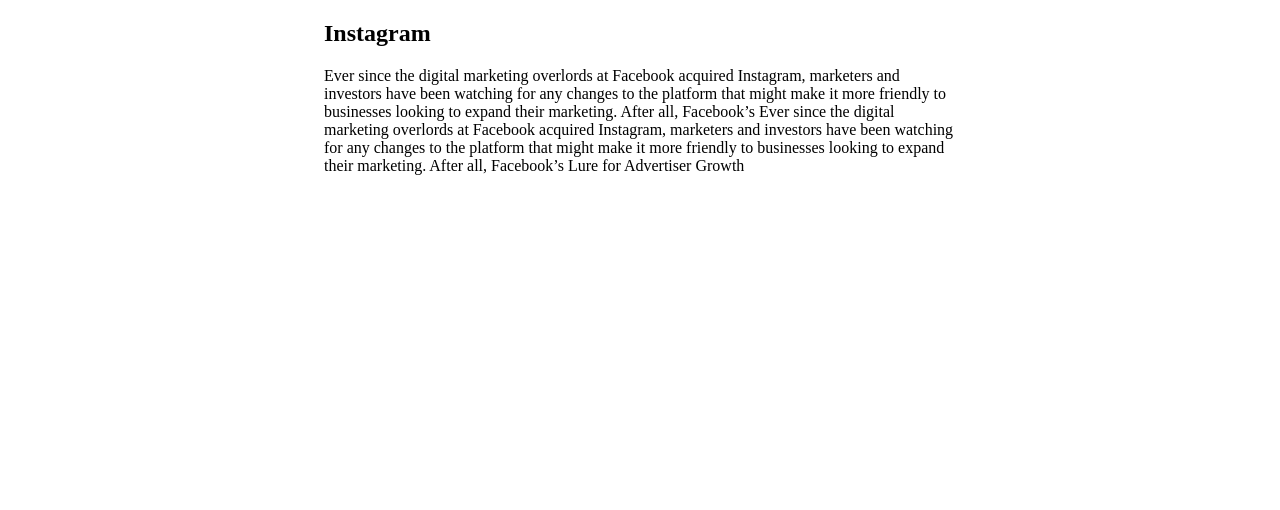
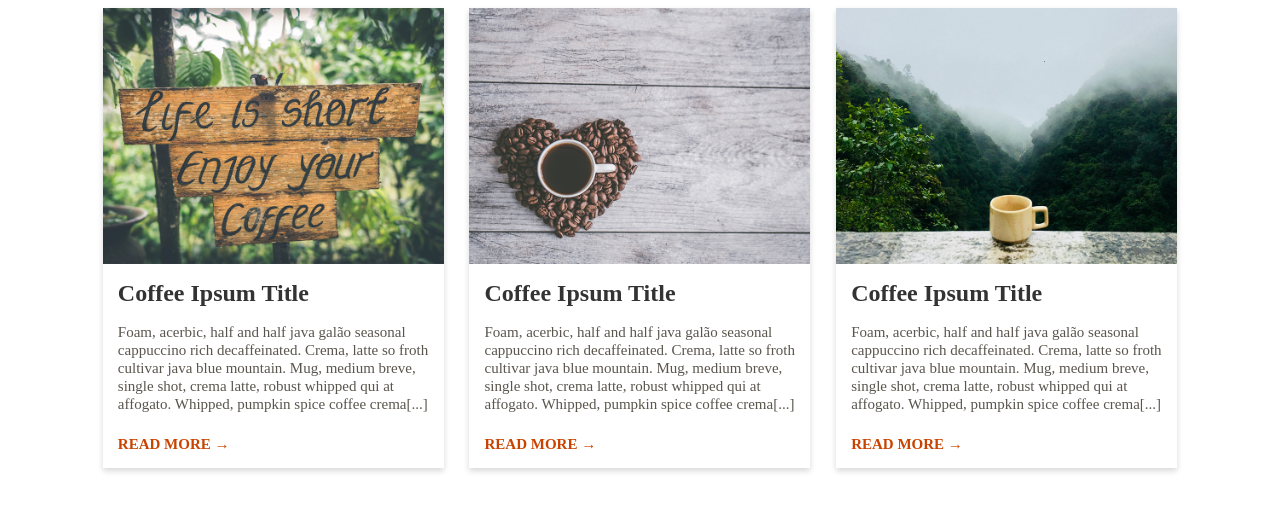
Before and after one commit to np6176a/truncateTxt, a plain HTML site: page index.html in a window 1280 px wide. Drawn offline with nearby package versions, Linux system fonts and the light colour scheme.

Commit message:
inital test with window resize

```diff
--- a/index.html
+++ b/index.html
@@ -3,29 +3,64 @@
 <head>
     <meta charset="UTF-8">
     <title>Test</title>
-    <link rel="stylesheet" href="styles.css">
+    <link rel="stylesheet" href="style.css">
 </head>
 <body>
-<div class="container">
-    <h2 class="title">Instagram </h2>
-    <div class="parawrap">
-        <p class="para">Ever since the digital marketing overlords at Facebook acquired Instagram,
-            marketers
-            and investors have been watching for any changes to the platform that might make it more
-            friendly to businesses looking to expand their marketing. After all, Facebook’s Ever since
-            the digital marketing overlords at Facebook acquired Instagram,
-            marketers
-            and investors have been watching for any changes to the platform that might make it more
-            friendly to businesses looking to expand their marketing. After all, Facebook’s Lure for
-            Advertiser Growth </p>
+<section>
+    <div class="box">
+        <a class="box-img" href="#">
+            <img src="img/img2.jpg">
+        </a>
+        <div class="box-content">
+            <a href="#">
+                <h2>Coffee Ipsum Title</h2>
+            </a>
+            <div class="content">
+                <p>Foam, acerbic, half and half java galão seasonal cappuccino rich decaffeinated. Crema, latte so froth
+                    cultivar java blue mountain. Mug, medium breve, single shot, crema latte, robust whipped qui at
+                    affogato. Whipped, pumpkin spice coffee crema, ristretto sit black brewed latte.</p></div>
+            <a class="link" href="#">Read More &#8594;</a>
+        </div>
     </div>
-</div>
+
+    <div class="box">
+        <a class="box-img" href="#">
+            <img src="img/img1.jpg">
+        </a>
+        <div class="box-content">
+            <a href="#">
+                <h2>Coffee Ipsum Title</h2>
+            </a>
+            <div class="content">
+                <p>Foam, acerbic, half and half java galão seasonal cappuccino rich decaffeinated. Crema, latte so froth
+                    cultivar java blue mountain. Mug, medium breve, single shot, crema latte, robust whipped qui at
+                    affogato. Whipped, pumpkin spice coffee crema, ristretto sit black brewed latte.</p></div>
+            <a class="link" href="#">Read More &#8594;</a>
+        </div>
+    </div>
+
+    <div class="box">
+        <a class="box-img" href="#">
+            <img src="img/img3.jpg">
+        </a>
+        <div class="box-content">
+            <a href="#">
+                <h2>Coffee Ipsum Title</h2>
+            </a>
+            <div class="content">
+                <p>Foam, acerbic, half and half java galão seasonal cappuccino rich decaffeinated. Crema, latte so froth
+                    cultivar java blue mountain. Mug, medium breve, single shot, crema latte, robust whipped qui at
+                    affogato. Whipped, pumpkin spice coffee crema, ristretto sit black brewed latte.</p></div>
+            <a class="link" href="#">Read More &#8594;</a>
+        </div>
+    </div>
+</section>
 
 <script
-        src="https://code.jquery.com/jquery-3.2.1.min.js"
-        integrity="sha256-hwg4gsxgFZhOsEEamdOYGBf13FyQuiTwlAQgxVSNgt4="
+        src="https://code.jquery.com/jquery-3.3.1.min.js"
+        integrity="sha256-FgpCb/KJQlLNfOu91ta32o/NMZxltwRo8QtmkMRdAu8="
         crossorigin="anonymous"></script>
-<script src="ellipses.js"></script>
+<!--<script src="ellipses.js"></script>-->
 <script src="script.js"></script>
 </body>
 </html>
--- a/script.js
+++ b/script.js
@@ -1,8 +1,31 @@
-$(window).on('load', function (){
+// the ellipses
+$(window).on('load resize', function ellipses () {
+  var container = $('.box-content');
+  var containerHeight = 200;
+  $(container).each(function () {
+    var wrap = $(this).find('.content');
+    var para = $(this).find('p');
+    var heightDifference = $(this).outerHeight() - containerHeight;
+    var wrapHeight = wrap.height() - heightDifference;
+    var paraLineHeight = parseInt($(this).find('h4').css('line-height')) || 20;
 
-    var container = $('.container');
-    var maxContainerHeight = 250
-    window.ellipses(container,maxContainerHeight);
+    $(wrap).css('height', wrapHeight);
+    if (wrapHeight >= paraLineHeight) {
+      while (para.outerHeight() > wrap.height()) {
+        if (!$(para).text().match(/\W*\s(\S)*$/)) {
+          break
+        }
+        else {
+          $(para).text(function (index, text) {
+            return text.replace(/\W*\s(\S)*$/, '[...]');
+          })
+        }
+        ;
+      }
+    }
+    else {
+      $(wrap).hide();
+    }
 
-
+  });
 });
--- /dev/null
+++ b/style.less
@@ -0,0 +1,85 @@
+section{
+  max-width: 1100px;
+  margin: 0 auto;
+  -webkit-box-sizing: border-box;
+  box-sizing: border-box;
+  display: -webkit-box;
+  display: -ms-flexbox;
+  display: flex;
+  -webkit-box-flex: 0;
+  -ms-flex: 0 1 auto;
+  flex: 0 1 auto;
+  -webkit-box-orient: horizontal;
+  -webkit-box-direction: normal;
+  -ms-flex-direction: row;
+  flex-direction: row;
+  -ms-flex-wrap: wrap;
+  flex-wrap: wrap;
+  .box{
+    -ms-flex-preferred-size: 31%;
+    flex-basis: 31%;
+    max-width: 31%;
+    padding: 0;
+    -webkit-box-sizing: border-box;
+    box-sizing: border-box;
+    -ms-flex: 0 0 auto;
+    -webkit-box-flex: 0;
+    flex: 0 0 auto;
+    width: 100%;
+    margin: 0 auto;
+    -webkit-box-shadow: 0px 3px 6px 0px #00000028;
+    -moz-box-shadow: 0px 3px 6px 0px #00000028;
+    box-shadow: 0px 3px 6px 0px #00000028;
+    .box-img{
+      display: inline-block;
+      padding: 0;
+      margin: 0;
+      max-height: 260px;
+      img{
+        max-width: 100%;
+        max-height: 260px;
+        width: 100%;
+        height: 100%;
+        object-fit: cover;
+      }
+    }
+    .box-content{
+      min-height: 170px;
+      padding: 15px;
+      text-align: left;
+      background: #fff;
+      a{
+        text-decoration: none!important;
+        h2{
+          font-size: 24px;
+          font-family: Avenir;
+          color: #333;
+          line-height: 20px;
+          margin: 0 0 20px 0;
+        }
+        &:hover{
+          h2{
+            opacity: 0.8;
+          }
+        }
+      }
+      .content{
+        margin:0 0 20px 0;
+        p{
+          font-family: Avenir;
+          font-size: 15px;
+          color: #5A554D;
+          line-height: 18px;
+          margin: 0;
+        }
+      }
+      .link{
+        color: #c84300;
+        font-size: 15px;
+        font-family: Avenir;
+        font-weight: bold;
+        text-transform: uppercase;
+      }
+    }
+  }
+}
--- a/styles.css
+++ /dev/null
@@ -1,5 +0,0 @@
-.container{
-    max-width: 50%;
-    margin: 0 auto;
-
-}
```
Also changed, not shown: img/img1.jpg (added), img/img2.jpg (added), img/img3.jpg (added), style.css (added).
